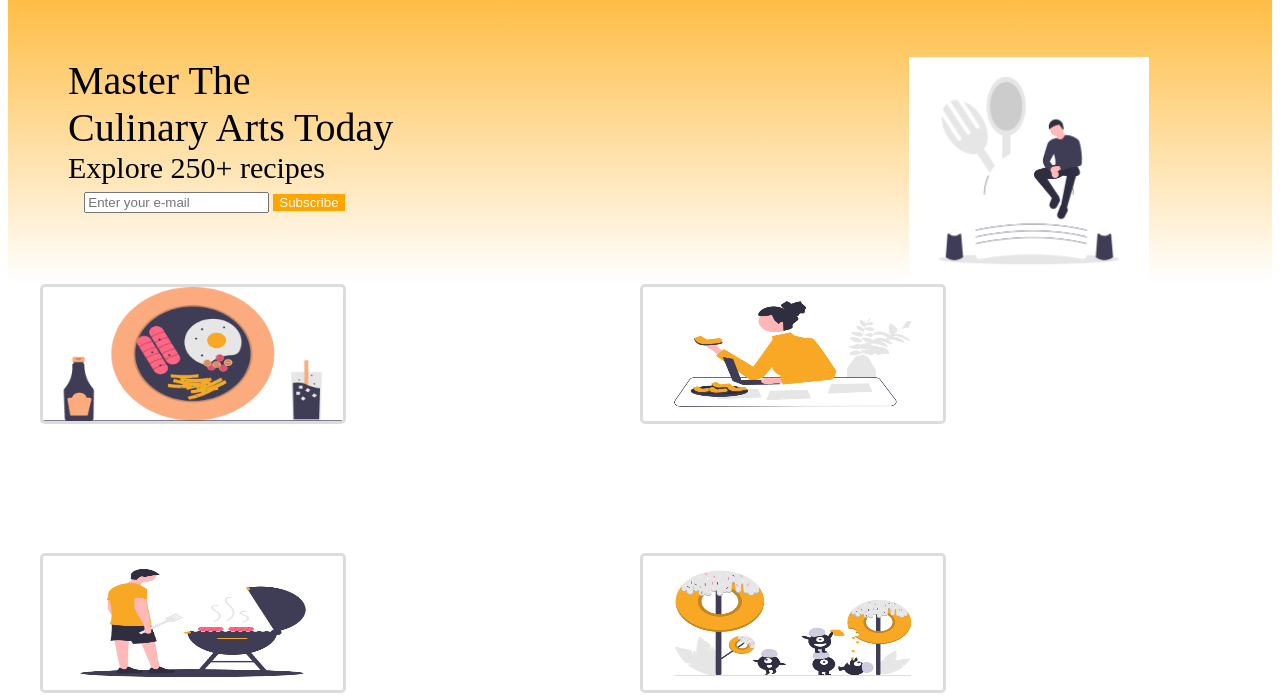
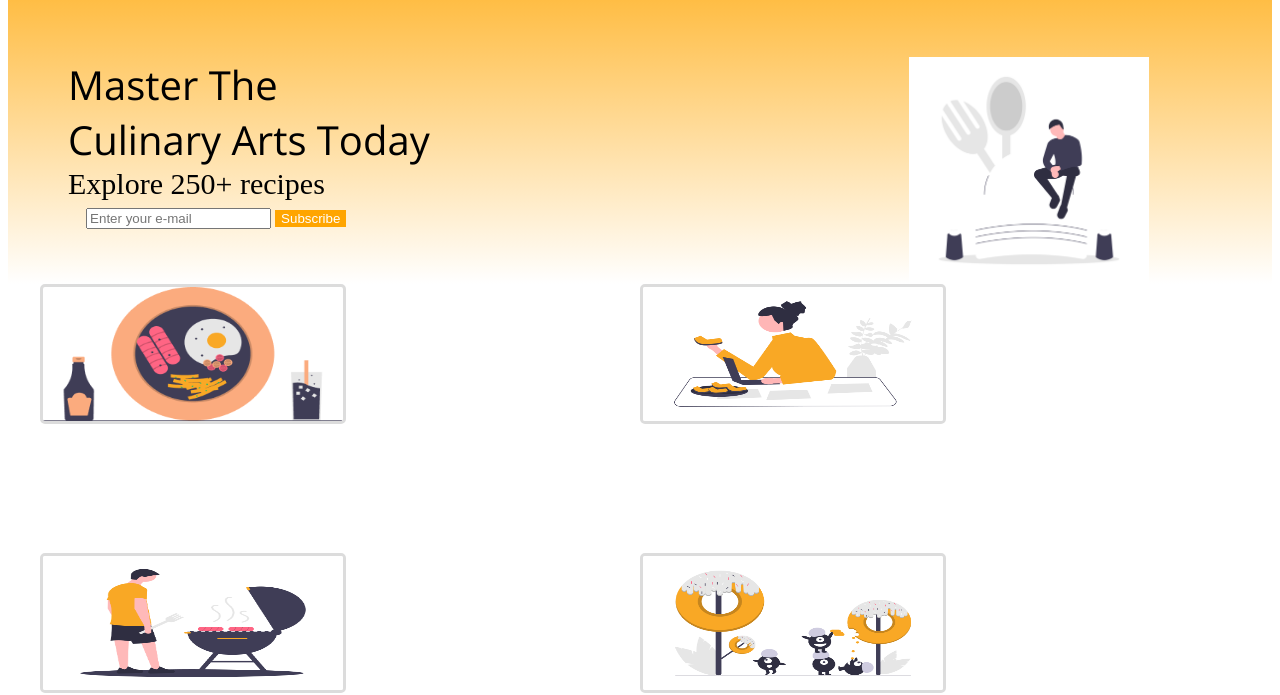
Before and after one commit to adamkowalewskii/zadanie_html_css_dolittle, a plain HTML site: page index.html in a window 1280 px wide. Shown: the part 113-808 px from the top of the page. Drawn offline with nearby package versions, Linux system fonts and the light colour scheme.

Commit message:
Add Open Sans font and use it

```diff
--- a/style.css
+++ b/style.css
@@ -1,4 +1,4 @@
-
+@import url("https://fonts.googleapis.com/css2?family=Open+Sans:wght@300;400;600;700;800&display=swap");
 
 header{
     background-image: linear-gradient(to bottom, orange, white);
@@ -27,6 +27,7 @@ nav{
 
     margin: 0;
     font-size: 40px;
+    font-family: "Open Sans", sans-serif;
 }
 
 form{
```
